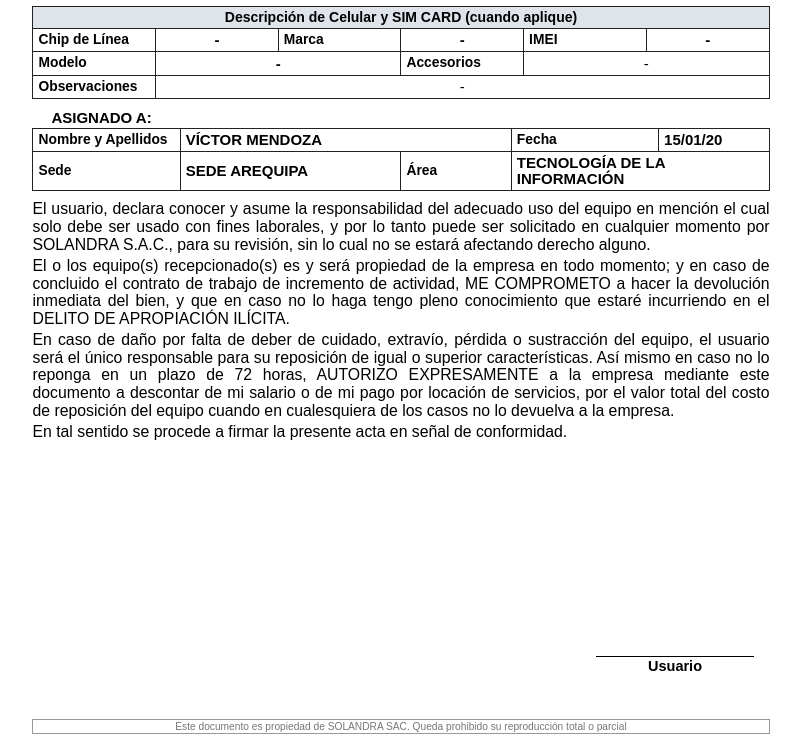
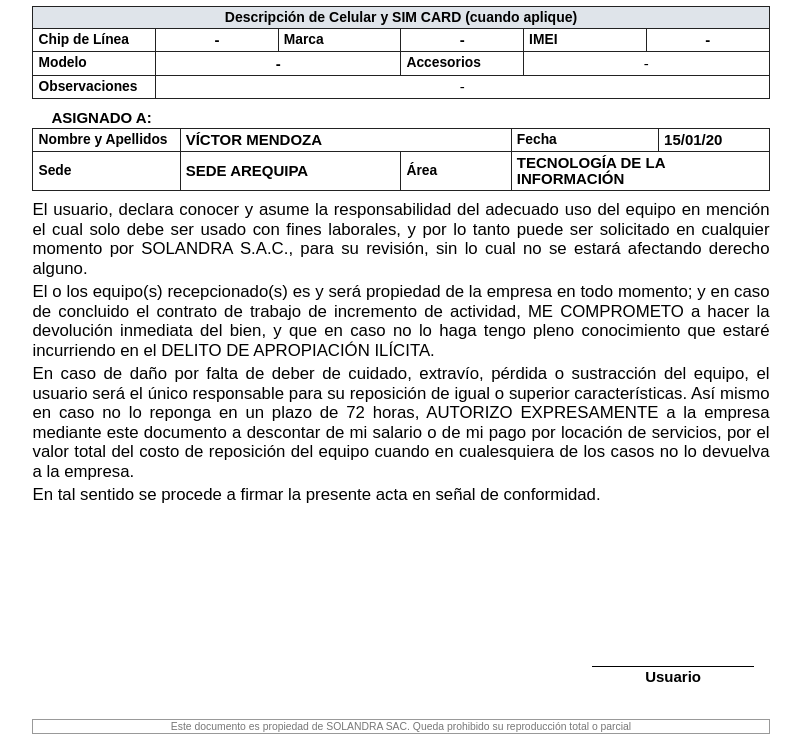
Before and after one commit to milagrosmmms23-bit/sigati_solandra, a PHP site: page /assignments/1/print in a window 1280 px wide. Shown: the part 413-1162 px from the top of the page, without its empty margins (239-1040 px from the left). Run offline with PHP 8.4, Linux system fonts and the light colour scheme; a user stored in the database is signed in; data comes from the database, SQL or seed files in the repository; tables that the repository leaves empty hold one stand-in row (values such as "Sample post").

Commit message:
Ajusta texto legal y firma al formato original

```diff
--- a/app/Views/print.php
+++ b/app/Views/print.php
@@ -100,7 +100,7 @@ $assignmentCss = <<<'CSS'
 body{font-family:Arial,DejaVu Sans,sans-serif;color:#000;font-size:14.2px;margin:0;background:#fff}
 .print-actions{max-width:176mm;margin:0 auto 10px;padding:8px;background:#eef3f7;border-radius:4px}
 .print-actions a,.print-actions button{padding:7px 11px;border:0;border-radius:4px;text-decoration:none;background:#086a62;color:white;cursor:pointer}
-.quality-sheet{width:100%;max-width:205mm;min-height:293mm;margin:0 auto;background:#fff;padding:4.5mm 5mm 31mm;position:relative;display:block;overflow:hidden}
+.quality-sheet{width:100%;max-width:205mm;min-height:293mm;margin:0 auto;background:#fff;padding:4.5mm 5mm 25mm;position:relative;display:block;overflow:hidden}
 .quality-table{width:100%;border-collapse:collapse;table-layout:fixed}
 .quality-table td,.quality-table th{border:1px solid #222;padding:3.4px 5px;vertical-align:middle;line-height:1.04}
 .quality-header{margin-bottom:3.2mm}
@@ -122,9 +122,9 @@ body{font-family:Arial,DejaVu Sans,sans-serif;color:#000;font-size:14.2px;margin
 .observations{height:6mm;vertical-align:middle;line-height:1.02}
 .assigned-title{font-weight:bold;margin:2.5mm 0 0.5mm 5mm;font-size:15px}
 .assigned-table{margin-bottom:2.5mm;font-size:15px}
-.legal-text{font-size:15.8px;line-height:1.12;text-align:justify;margin:0 0 0.9mm}
-.signature-line{width:42mm;border-top:1px solid #000;text-align:center;font-weight:bold;margin:0;padding-top:1px;font-size:14.5px;position:absolute;right:9mm;bottom:20mm}
-.quality-footer{border:1px solid #999;text-align:center;color:#777;font-size:10.2px;padding:1px;margin:0;position:absolute;left:5mm;right:5mm;bottom:4mm}
+.legal-text{font-size:16.8px;line-height:1.16;text-align:justify;margin:0 0 1.05mm}
+.signature-line{width:43mm;border-top:1px solid #000;text-align:center;font-weight:bold;margin:0;padding-top:1px;font-size:15px;position:absolute;right:9mm;bottom:17mm}
+.quality-footer{border:1px solid #999;text-align:center;color:#777;font-size:10.4px;padding:1px;margin:0;position:absolute;left:5mm;right:5mm;bottom:4mm}
 .return-title{text-align:center;font-weight:bold;font-size:14px;margin:8mm 0 4mm}
 .doc-table{width:100%;border-collapse:collapse;margin:4mm 0}
 .doc-table th,.doc-table td{border:1px solid #555;padding:5px;text-align:left;vertical-align:top}
--- a/app/Views/print_layout.php
+++ b/app/Views/print_layout.php
@@ -9,7 +9,7 @@
 body{font-family:Arial,DejaVu Sans,sans-serif;color:#000;font-size:14.2px;margin:0;background:#fff}
 .print-actions{max-width:176mm;margin:0 auto 10px;padding:8px;background:#eef3f7;border-radius:4px}
 .print-actions a,.print-actions button{padding:7px 11px;border:0;border-radius:4px;text-decoration:none;background:#086a62;color:white;cursor:pointer}
-.quality-sheet{width:100%;max-width:205mm;min-height:293mm;margin:0 auto;background:#fff;padding:4.5mm 5mm 31mm;position:relative;display:block;overflow:hidden}
+.quality-sheet{width:100%;max-width:205mm;min-height:293mm;margin:0 auto;background:#fff;padding:4.5mm 5mm 25mm;position:relative;display:block;overflow:hidden}
 .quality-table{width:100%;border-collapse:collapse;table-layout:fixed}
 .quality-table td,.quality-table th{border:1px solid #222;padding:3.4px 5px;vertical-align:middle;line-height:1.04}
 .quality-header{margin-bottom:3.2mm}
@@ -31,9 +31,9 @@ body{font-family:Arial,DejaVu Sans,sans-serif;color:#000;font-size:14.2px;margin
 .observations{height:6mm;vertical-align:middle;line-height:1.02}
 .assigned-title{font-weight:bold;margin:2.5mm 0 0.5mm 5mm;font-size:15px}
 .assigned-table{margin-bottom:2.5mm;font-size:15px}
-.legal-text{font-size:15.8px;line-height:1.12;text-align:justify;margin:0 0 0.9mm}
-.signature-line{width:42mm;border-top:1px solid #000;text-align:center;font-weight:bold;margin:0;padding-top:1px;font-size:14.5px;position:absolute;right:9mm;bottom:20mm}
-.quality-footer{border:1px solid #999;text-align:center;color:#777;font-size:10.2px;padding:1px;margin:0;position:absolute;left:5mm;right:5mm;bottom:4mm}
+.legal-text{font-size:16.8px;line-height:1.16;text-align:justify;margin:0 0 1.05mm}
+.signature-line{width:43mm;border-top:1px solid #000;text-align:center;font-weight:bold;margin:0;padding-top:1px;font-size:15px;position:absolute;right:9mm;bottom:17mm}
+.quality-footer{border:1px solid #999;text-align:center;color:#777;font-size:10.4px;padding:1px;margin:0;position:absolute;left:5mm;right:5mm;bottom:4mm}
 .return-title{text-align:center;font-weight:bold;font-size:14px;margin:8mm 0 4mm}
 .doc-table{width:100%;border-collapse:collapse;margin:4mm 0}
 .doc-table th,.doc-table td{border:1px solid #555;padding:5px;text-align:left;vertical-align:top}
```
